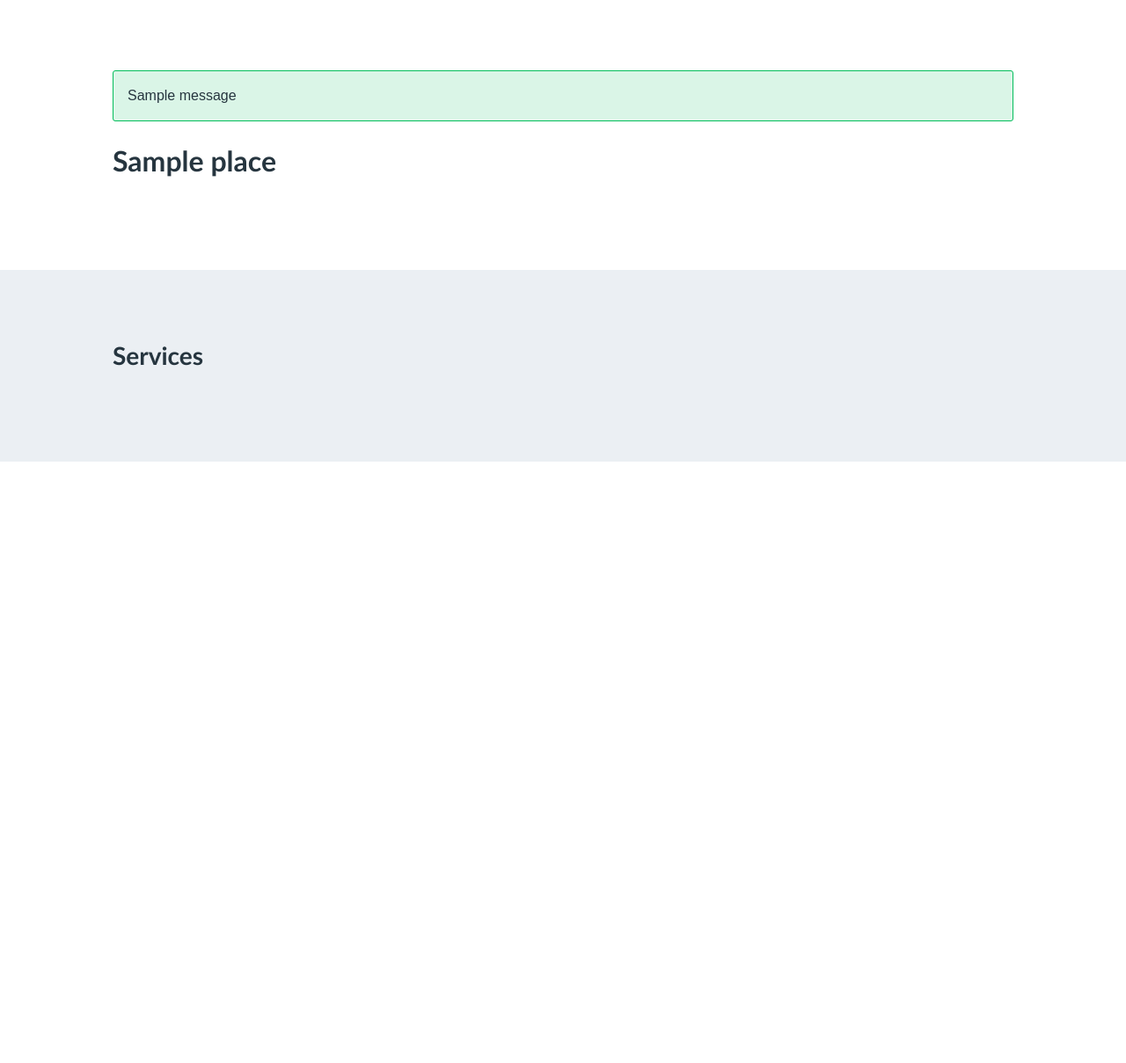
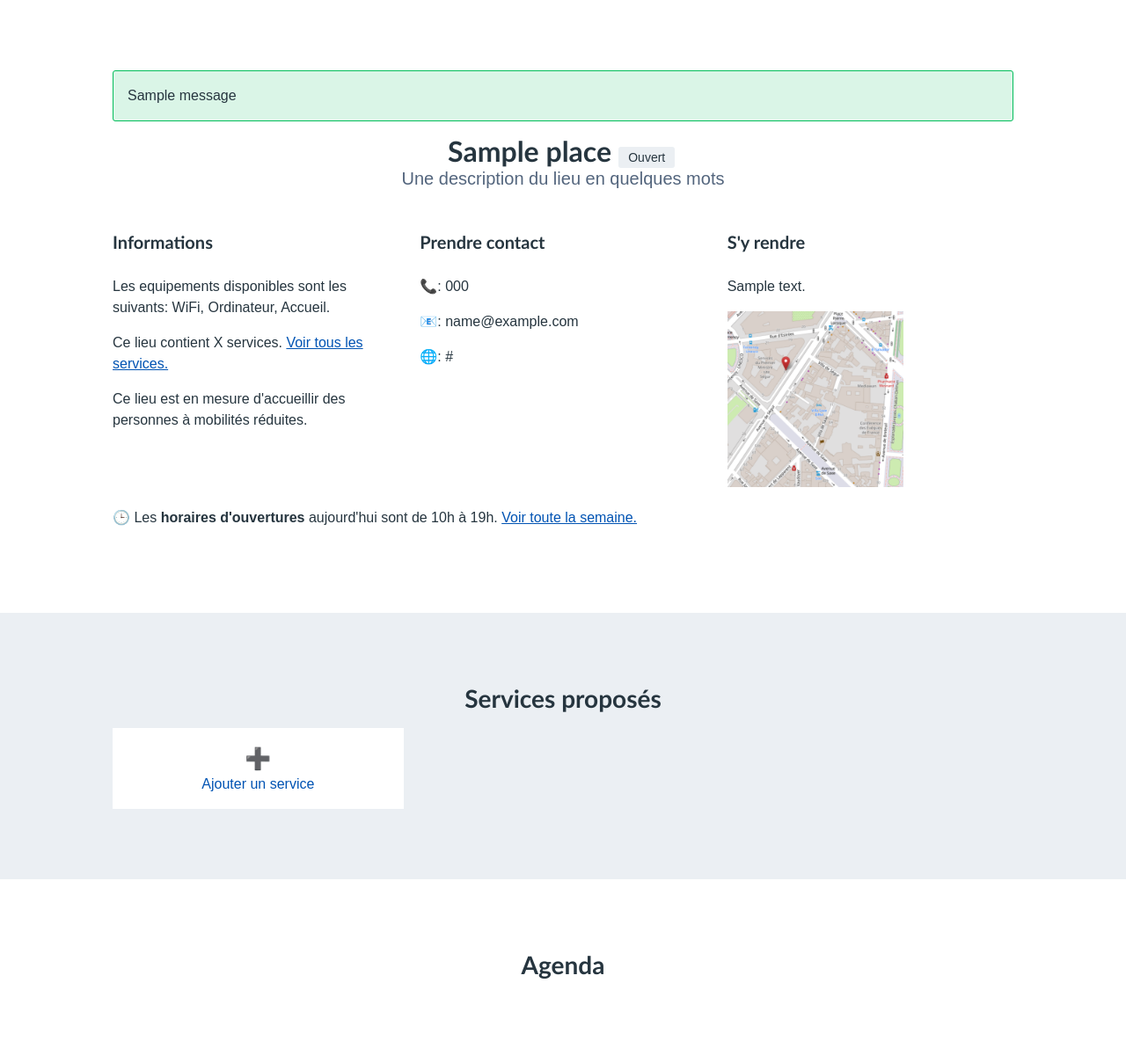
Before and after one commit to betagouv/Aidants_Connect_Carto, a Django app: page /lieux/1 in a window 1280 px wide. Shown: the part 72-1281 px from the top of the page at 88% size. Before the commit the page ends 597 px from the top, so only its background shows below. Run offline with Django 3.2, Linux system fonts and the light colour scheme; tables that the repository leaves empty hold one stand-in row (values such as "Sample post"); one stand-in notice (Sample message) is shown; data that the repository does not hold is empty; some web fonts are replaced.

Commit message:
Create 'new service' form. improve place details page

```diff
--- a/aidants_connect_carto_api/models.py
+++ b/aidants_connect_carto_api/models.py
@@ -53,14 +53,14 @@ class Place(models.Model):
     # address_context = models.CharField(max_length=150, help_text="n° de département, nom de département et de région")
     latitude = models.FloatField(blank=True, null=True, help_text="La latitude (coordonnée géographique)")
     longitude = models.FloatField(blank=True, null=True, help_text="La latitude (coordonnée géographique)")
-    itinerant = models.BooleanField(default=False, help_text="Le lieu est-il itinérant ?")
+    is_itinerant = models.BooleanField(default=False, help_text="Le lieu est-il itinérant ?")
 
     ## contact
-    contact_email = models.EmailField(max_length=150, blank=True, help_text="Le courriel")
     phone_regex = RegexValidator(regex=r"^[0-9]$", message="le numéro de téléphone doit être au format 0123456789")
     contact_phone = models.CharField(max_length=10, blank=True, validators=[phone_regex], help_text="Le numéro de téléphone")
     # contact_phone_international = models.CharField(help_text="") # regex="^[0-9]+$"
-    contact_website = models.EmailField(max_length=150, blank=True, help_text="L'adresse du site internet")
+    contact_email = models.EmailField(max_length=150, blank=True, help_text="Le courriel")
+    contact_website = models.URLField(max_length=150, blank=True, help_text="L'adresse du site internet")
 
     ## opening hours
     opening_hours_raw = models.CharField(max_length=150, blank=True, help_text="Les horaires d'ouverture")
@@ -68,10 +68,10 @@ class Place(models.Model):
 
     ## equipements
     # equipements = ArrayField() # EQUIPEMENT_CHOICES
-    equipement_wifi = models.BooleanField(default=False, help_text="WiFi")
-    equipement_computer = models.BooleanField(default=False, help_text="Ordinateur")
-    equipement_scanner = models.BooleanField(default=False, help_text="Scanner")
-    equipement_printer = models.BooleanField(default=False, help_text="Imprimante")
+    has_equipement_wifi = models.BooleanField(default=False, help_text="WiFi")
+    has_equipement_computer = models.BooleanField(default=False, help_text="Ordinateur")
+    has_equipement_scanner = models.BooleanField(default=False, help_text="Scanner")
+    has_equipement_printer = models.BooleanField(default=False, help_text="Imprimante")
     equipement_other = models.CharField(max_length=300, blank=True, help_text="Autres équipements disponibles")
 
     ## accessibility
@@ -81,10 +81,10 @@ class Place(models.Model):
     #     blank=True,
     #     help_text="Accessible aux formes de handicap suivantes"
     # )
-    accessibility_hi = models.BooleanField(default=False, help_text="Handicap auditif")
-    accessibility_mi = models.BooleanField(default=False, help_text="Handicap moteur")
-    accessibility_pi = models.BooleanField(default=False, help_text="Handicap intellectuel ou psychique")
-    accessibility_vi = models.BooleanField(default=False, help_text="Handicap visuel")
+    has_accessibility_hi = models.BooleanField(default=False, help_text="Handicap auditif")
+    has_accessibility_mi = models.BooleanField(default=False, help_text="Handicap moteur")
+    has_accessibility_pi = models.BooleanField(default=False, help_text="Handicap intellectuel ou psychique")
+    has_accessibility_vi = models.BooleanField(default=False, help_text="Handicap visuel")
 
     ## languages
     # languages = ArrayField(
@@ -120,36 +120,41 @@ class Service(models.Model):
         ("collectif", "Collectif"),
     ]
 
+    FORM_READONLY_FIELDS = (
+
+    )
+
     ## basics
-    description = models.TextField(default="No description provided")
+    name = models.CharField(max_length=300, help_text="Le nom du service")
+    description = models.TextField(help_text="Une description du service")
     place = models.ForeignKey(
         Place, null=False, on_delete=models.CASCADE, related_name="services"
     )
-    siret = models.CharField(max_length=14, help_text="Coordonnées juridiques") # regex="^[0-9]$"
+    siret = models.CharField(max_length=14, blank=True, help_text="Coordonnées juridiques (SIRET)") # regex="^[0-9]$"
 
     ## support
     public_target = ArrayField(
         models.CharField(max_length=32, blank=True, choices=PUBLIC_CHOICES),
         default=list,
         blank=True,
-        help_text=""
+        help_text="Public cible"
     )
     support_mode = models.CharField(max_length=32, choices=SUPPORT_CHOICES, help_text="Modalités d'accompagnement")
 
     ## schedule
-    schedule_hours_raw = models.CharField(max_length=150, help_text="Les horaires du service")
+    schedule_hours_raw = models.CharField(max_length=150, blank=True, help_text="Les horaires du service")
     # schedule_hours = django-openinghours package ? JsonField ? custom Field ?
 
     ## payment
-    price_free = models.BooleanField(default=True, help_text="Le service est-il gratuit ?")
-    price_detail = models.CharField(max_length=150, help_text="Le details des prix")
-    payment_methods = models.CharField(max_length=150, help_text="Les moyens de paiements spécifiques à ce service") # PAYMENT_CHOICES
+    is_free = models.BooleanField(default=True, help_text="Le service est-il gratuit ?")
+    price_detail = models.CharField(max_length=150, blank=True, help_text="Le details des prix")
+    payment_methods = models.CharField(max_length=150, blank=True, help_text="Les moyens de paiements spécifiques à ce service") # PAYMENT_CHOICES
 
     ## labels
     # label_aptic = # ManyToManyField ?
-    label_aidants_connect = models.BooleanField(default=False, help_text="Labelisé Aidants Connect")
-    label_mfs = models.BooleanField(default=False, help_text="Labelisé France Service")
-    label_other = models.CharField(max_length=300, help_text="Autres labels")
+    has_label_aidants_connect = models.BooleanField(default=False, help_text="Labelisé Aidants Connect")
+    has_label_mfs = models.BooleanField(default=False, help_text="Labelisé France Service")
+    label_other = models.CharField(max_length=300, blank=True, help_text="Autres labels")
 
     ## timestamps
     created_at = models.DateTimeField(auto_now_add=True)
--- a/aidants_connect_carto_web/static/css/main.css
+++ b/aidants_connect_carto_web/static/css/main.css
@@ -3,3 +3,38 @@
 .form__group + .form__group {
   margin-top: var(--space-s);
 }
+
+/* .section__subtitle + .row {
+  margin-top: var(--space-m);
+} */
+
+label.label-inline {
+  color: var(--theme-dark-text);
+}
+
+.color-primary {
+  color: var(--theme-primary);
+}
+
+
+/* Custom css */
+
+a.tile {
+  color: inherit;
+  text-decoration: inherit;
+}
+a.tile:hover {
+  background-color: var(--theme-background-white);
+}
+
+.inline-children > * {
+  display: inline;
+}
+
+.col-33 {
+  width: 33%;
+}
+
+.no-margin {
+  margin: 0;
+}
--- a/aidants_connect_carto_web/templates/places/place_details.html
+++ b/aidants_connect_carto_web/templates/places/place_details.html
@@ -1,4 +1,6 @@
 {% extends 'layouts/main.html' %}
+
+{% load static %}
 
 {% block content %}
 <section class="section">
@@ -6,16 +8,66 @@
     {% if messages %}
       <div class="notification success" role="alert">
         {% for message in messages %}
-          {{ message }}
+          {{ message | safe }}
         {% endfor %}
       </div>
     {% endif %}
-    <h1 class="brand">{{ place.name }}</h1>
+
+    <div class="section__title inline-children">
+      <h1>{{ place.name }}</h1>
+      <span class="label">Ouvert</span>
+    </div>
+
+    <p class="section__subtitle">Une description du lieu en quelques mots</p>
+
+    <div class="row">
+      <div class="col-33">
+        <h4>Informations</h4>
+        <p>Les equipements disponibles sont les suivants: WiFi, Ordinateur, Accueil.</p>
+        <p>Ce lieu contient X services. <a>Voir tous les services.</a></p>
+        <p>Ce lieu est en mesure d'accueillir des personnes à mobilités réduites.</p>
+      </div>
+      <div class="col-33">
+        <h4>Prendre contact</h4>
+        <p title="Téléphone">📞: {{ place.contact_phone }}</p>
+        <p title="Courriel">📧: {{ place.contact_email }}</p>
+        <p title="Site internet">🌐: {{ place.contact_website }}</p>
+      </div>
+      <div class="col-33">
+        <h4>S'y rendre</h4>
+        <p>{{ place.address_raw }}</p>
+        <img src="{% static 'images/osm-screenshot_square.png' %}" style="max-width: 200px;" />
+      </div>
+    </div>
+
+    <div class="row">
+      <p>
+        🕒 Les <strong>horaires d'ouvertures</strong> aujourd'hui sont de 10h à 19h.
+        <a>Voir toute la semaine.</a>
+      </p>
+    </div>
   </div>
 </section>
 <section class="section section-grey">
   <div class="container">
-    <h2>Services</h2>
+    <h2 class="section__title">Services proposés</h2>
+    <div class="grid">
+      {% for service in place_services %}
+        <div class="tile">
+          <p>{{ service.name }}</p>
+        </div>
+      {% endfor %}
+      <a class="tile" href="{% url 'service_create' place_id=place.id %}">
+        <h3>➕</h3>
+        <p class="no-margin color-primary">Ajouter un service</p>
+      </a>
+    </div>
+  </div>
+</section>
+
+<section class="section section-white">
+  <div class="container">
+    <h2 class="section__title">Agenda</h2>
   </div>
 </section>
 {% endblock content %}
--- a/aidants_connect_carto_web/templates/places/place_list.html
+++ b/aidants_connect_carto_web/templates/places/place_list.html
@@ -1,4 +1,6 @@
 {% extends 'layouts/main.html' %}
+
+{% load static %}
 
 {% block content %}
 <section class="section">
@@ -6,7 +8,7 @@
     {% if messages %}
       <div class="notification success" role="alert">
         {% for message in messages %}
-          {{ message }}
+          {{ message | safe }}
         {% endfor %}
       </div>
     {% endif %}
--- a/aidants_connect_carto_web/urls.py
+++ b/aidants_connect_carto_web/urls.py
@@ -6,6 +6,7 @@ from aidants_connect_carto_web import views
 urlpatterns = [
     path("", views.home_page, name="home_page"),
     path("lieux", views.place_list, name="place_list"),
-    path("lieux/<int:pk>", views.place_details, name="place_details"),
     path("lieux/nouveau", views.place_create, name="place_create"),
+    path("lieux/<int:place_id>", views.place_details, name="place_details"),
+    path("lieux/<int:place_id>/services/nouveau", views.service_create, name="service_create"),
 ]
--- a/aidants_connect_carto_web/views.py
+++ b/aidants_connect_carto_web/views.py
@@ -2,19 +2,21 @@ from django.shortcuts import render, redirect, get_object_or_404
 from django.contrib import messages
 
 from aidants_connect_carto_api.models import Place
-from aidants_connect_carto_web.forms import PlaceCreateForm
+from aidants_connect_carto_web.forms import PlaceCreateForm, ServiceCreateForm
 
 
 def home_page(request):
     return render(request, "home_page.html")
 
+
 def place_list(request):
     places = Place.objects.all()
     return render(request, "places/place_list.html", { "places": places })
 
-def place_details(request, pk):
-    place = get_object_or_404(Place, pk=pk)
-    return render(request, "places/place_details.html", { "place": place })
+def place_details(request, place_id):
+    place = get_object_or_404(Place.objects.prefetch_related('services'), pk=place_id)
+    place_services = place.services.all().order_by('id')
+    return render(request, "places/place_details.html", { "place": place, "place_services": place_services })
 
 def place_create(request):
     if request.method == "GET":
@@ -25,10 +27,25 @@ def place_create(request):
         form = PlaceCreateForm(request.POST)
 
         if form.is_valid():
-            # data = form.cleaned_data
-            # place = Place.objects.create(data)
             place = form.save()
-            messages.success(request, "Le lieu a été créé avec succès !")
-            return redirect("place_details", pk=place.id)
+            messages.success(request, f"Le lieu <strong>{place.name}</strong> a été créé avec succès !")
+            return redirect("place_details", place_id=place.id)
         else:
             return render(request, "places/place_create.html", { "form": form })
+
+
+def service_create(request, place_id):
+    place = get_object_or_404(Place, pk=place_id)
+    if request.method == "GET":
+        form = ServiceCreateForm()
+        return render(request, "places/services/service_create.html", { "place": place, "form": form })
+
+    else:
+        form = ServiceCreateForm(request.POST)
+
+        if form.is_valid():
+            service = form.save()
+            messages.success(request, f"Le service <strong>{service.name}</strong> a été créé avec succès !")
+            return redirect("place_details", place_id=service.place_id)
+        else:
+            return render(request, "places/services/service_create.html", { "place": place, "form": form })
```
Also changed, not shown: aidants_connect_carto_api/serializers.py (+7 -7 lines), aidants_connect_carto_web/forms.py (+19 -1 lines), aidants_connect_carto_web/templates/places/place_create.html (+25 -19 lines), aidants_connect_carto_web/templates/places/services/service_create.html (added, +98 -0 lines), aidants_connect_carto_api/migrations/0003_auto_20200403_1508.py (added), aidants_connect_carto_api/migrations/0004_auto_20200403_1547.py (added), aidants_connect_carto_web/static/images/osm-screenshot_square.png (added).
